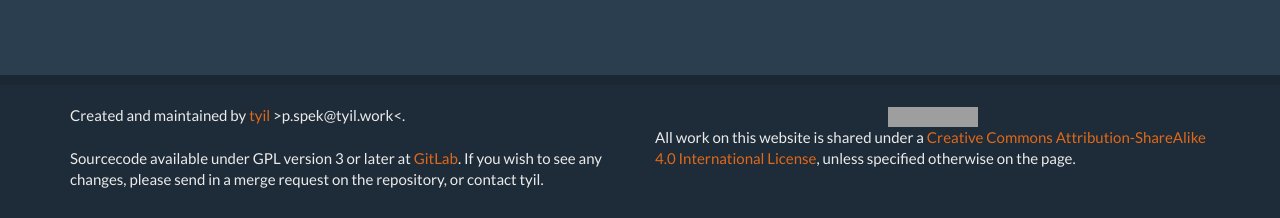
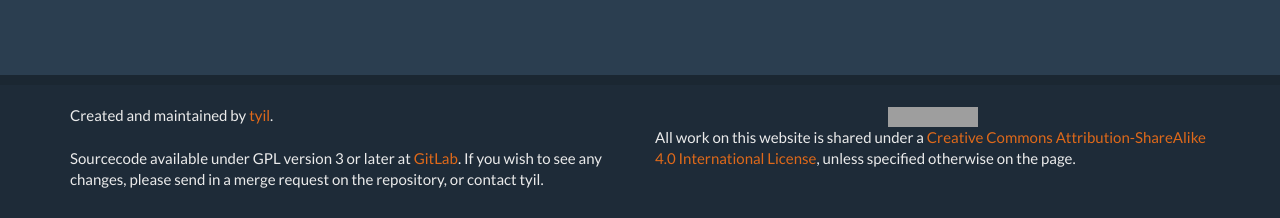
Before and after one commit to scriptkitties/fglt, a Jekyll site: the page built from index.md, in a window 1280 px wide. Shown: the part 679-897 px from the top of the page. Built offline with Jekyll 4.4.1, drawn with Linux system fonts in a browser that asks for light colours; Markdown is read by kramdown in place of the engine named in the settings; grey boxes are pictures that could not be loaded.

Commit message:
Remove email from footer

```diff
--- a/_includes/footer.html
+++ b/_includes/footer.html
@@ -2,9 +2,9 @@
 	<div class="col-md-6">
 		<p>
 			Created and maintained by <a
-			href="http://tyil.work/">tyil</a>
-			&gt;p.spek@tyil.work&lt;.  <br><br> Sourcecode
-			available under GPL version 3 or later at <a
+			href="https://www.tyil.work/">tyil</a>.
+			<br><br>
+			Sourcecode available under GPL version 3 or later at <a
 			href="https://gitlab.com/skitties/fglt.nl">GitLab</a>.
 			If you wish to see any changes, please send in a merge
 			request on the repository, or contact tyil.
```
